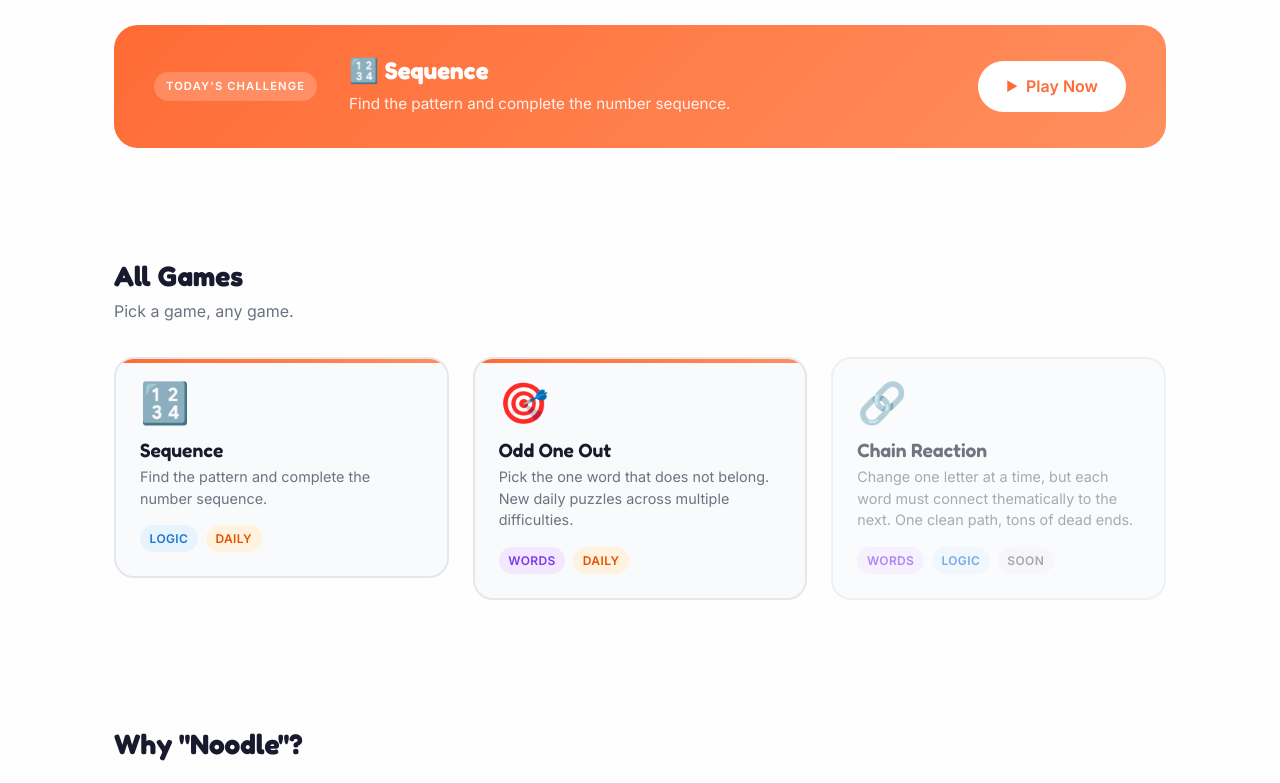
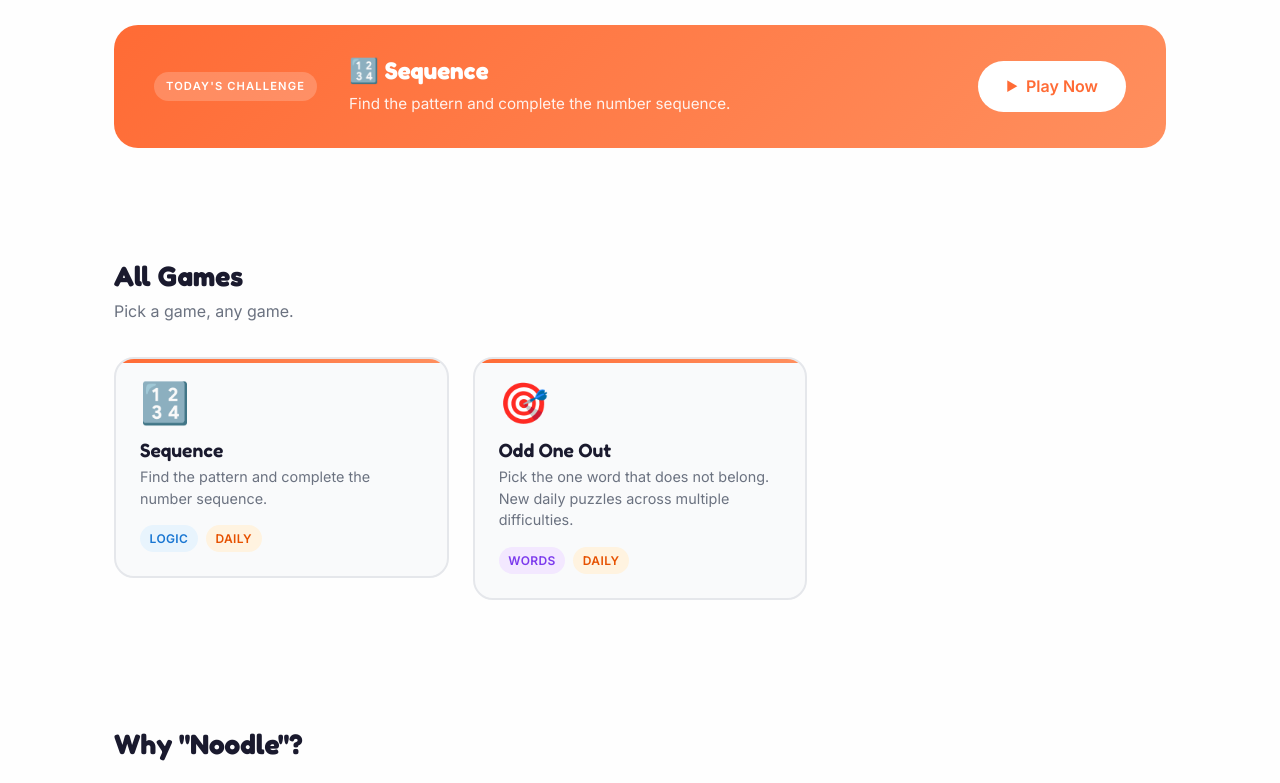
Before and after one commit to balexandr/noodle_games, a React (Vite) app: page / in a window 1280 px wide. Shown: the part 497-1280 px from the top of the page. Built offline with nearby package versions, Linux system fonts and the light colour scheme.

Commit message:
Remove Chain Reaction

```diff
--- a/src/data/games.js
+++ b/src/data/games.js
@@ -17,13 +17,4 @@ export const games = [
     tags: ['Words', 'Daily'],
     url: 'https://balexandr.github.io/odd_one_out',
   },
-  {
-    id: 'chain-reaction',
-    title: 'Chain Reaction',
-    description: 'Change one letter at a time, but each word must connect thematically to the next. One clean path, tons of dead ends.',
-    icon: '🔗',
-    status: 'coming-soon',
-    tags: ['Words', 'Logic', 'Soon'],
-    url: null,
-  },
 ]
```
